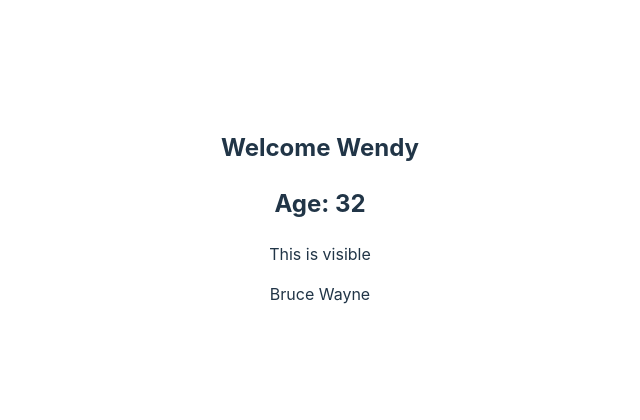
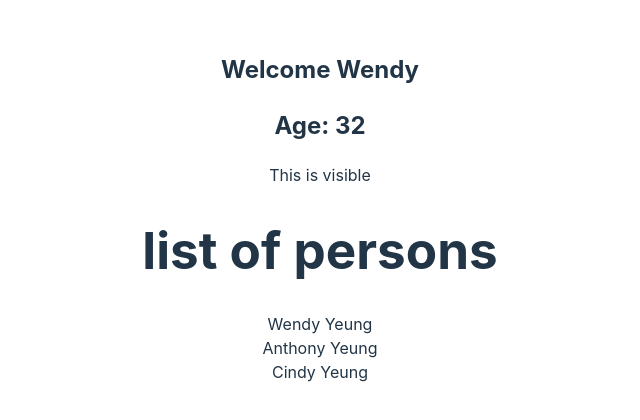
Before and after one commit to wendy174/ts-example, a React (Vite) app: page / in a window 1280 px wide. Shown: the part 192-612 px from the top of the page, without its empty margins (320-960 px from the left). Built offline with nearby package versions, Linux system fonts and the light colour scheme.

Commit message:
array props

```diff
--- a/src/App.tsx
+++ b/src/App.tsx
@@ -1,19 +1,21 @@
 import './App.css';
 import { Greet } from './components/Greet';
 import { Person } from './components/Person';
+import { PersonList } from './components/PersonList'
 
 function App() {
 
   //personName is passed to Person component as a prop
-  const personName = {
-    first: 'Bruce',
-    last: 'Wayne'
-  }
+const nameList = [
+  { first: 'Wendy', last: 'Yeung'},
+  { first: 'Anthony', last: 'Yeung'},
+  { first: 'Cindy', last: 'Yeung'}
+]
 
   return (
     <div className='App'>
       <Greet name='Wendy' age={32} isAdult={true} />
-      <Person person={personName} />
+      <PersonList names={nameList}/>
 
     </div>
   )
--- a/src/components/Person.tsx
+++ b/src/components/Person.tsx
@@ -1,16 +1,15 @@
+import { PersonProps } from './types';
+
+
 // this component receives an object called person as a prop which contains first and last properties
 
 // Define shape of props the Person component expects
-interface PersonProps {
-    person: {
-        first: string;
-        last: string;
-    }
-}
+
 
 // Person component receives person prop from App
 export const Person = ({person}: PersonProps) => {
     // Destructure person object to extract first and last names
+        // can also do this in the parent component
     const {first, last} = person;
     return (
         <div>
--- /dev/null
+++ b/src/components/PersonList.tsx
@@ -0,0 +1,18 @@
+import { Person } from './Person';
+import { PersonListProps } from './types';
+
+
+
+export const PersonList = ({names}: PersonListProps) => {
+    return (
+        <div>
+            <h1>list of persons</h1>
+            {names.map((person) => {
+                return (
+                <Person key={person.first} person={person} />
+                )
+            } )}
+
+        </div>
+    )
+}
--- /dev/null
+++ b/src/components/types.ts
@@ -0,0 +1,20 @@
+// Why difference in structure between PersonProps and PersonListProps?
+// Person renders for a single person first and last name, so it expects a single object
+// names from app.js is an array of objects where each object has the same properties
+    // PersonList component is renders list of person, so it expects an array of objects where each object has the same strucutre as a single person
+    // names: { first: string; last: string; }[] syntax means its an array [] of objects ({ first: string; last: string; }).
+    // Person Props does not include [] because it handles only one person at a time
+
+export interface PersonProps {
+    person: {
+        first: string;
+        last: string;
+    }
+}
+
+export interface PersonListProps {
+    names: {
+        first: string
+        last: string
+    }[]
+}
```
